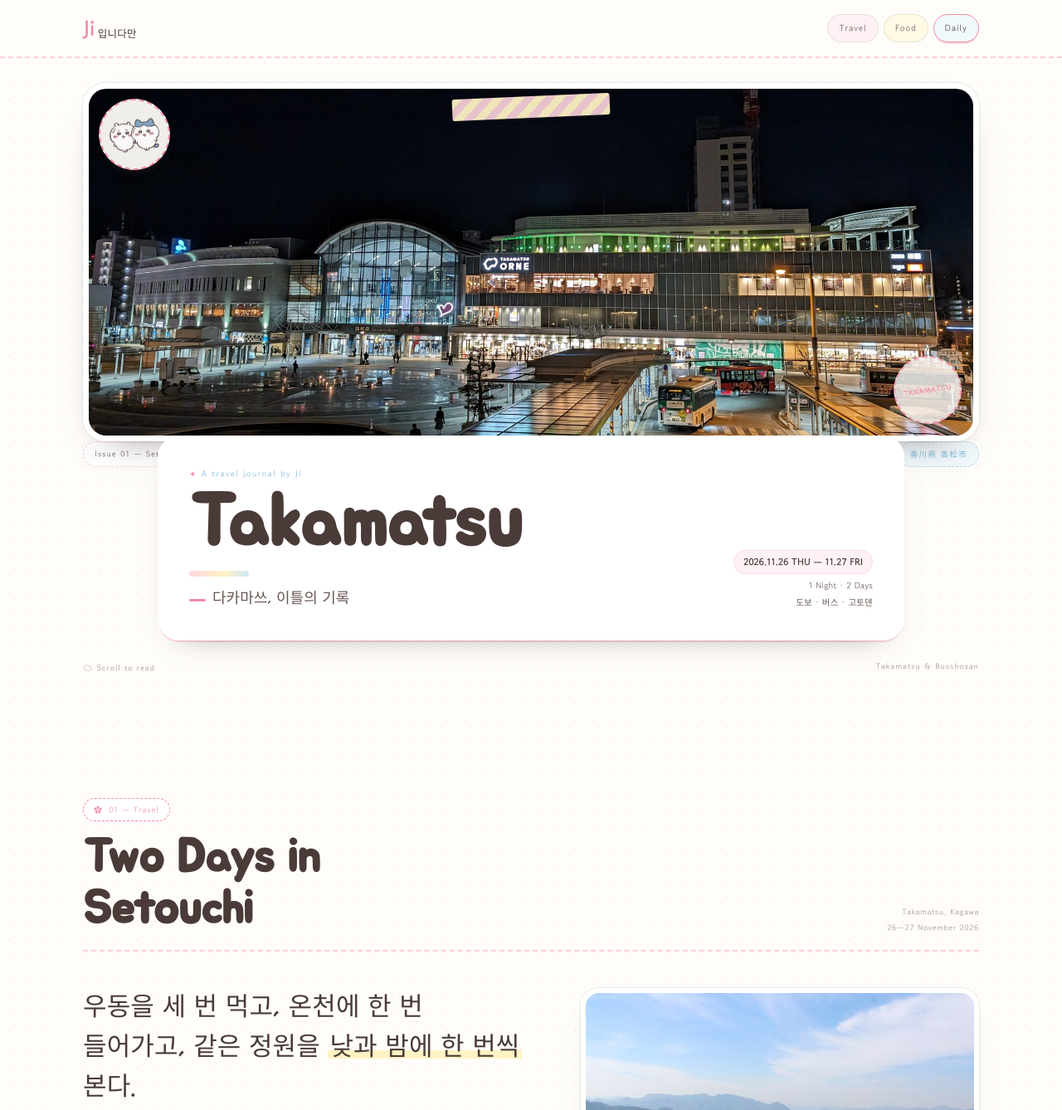
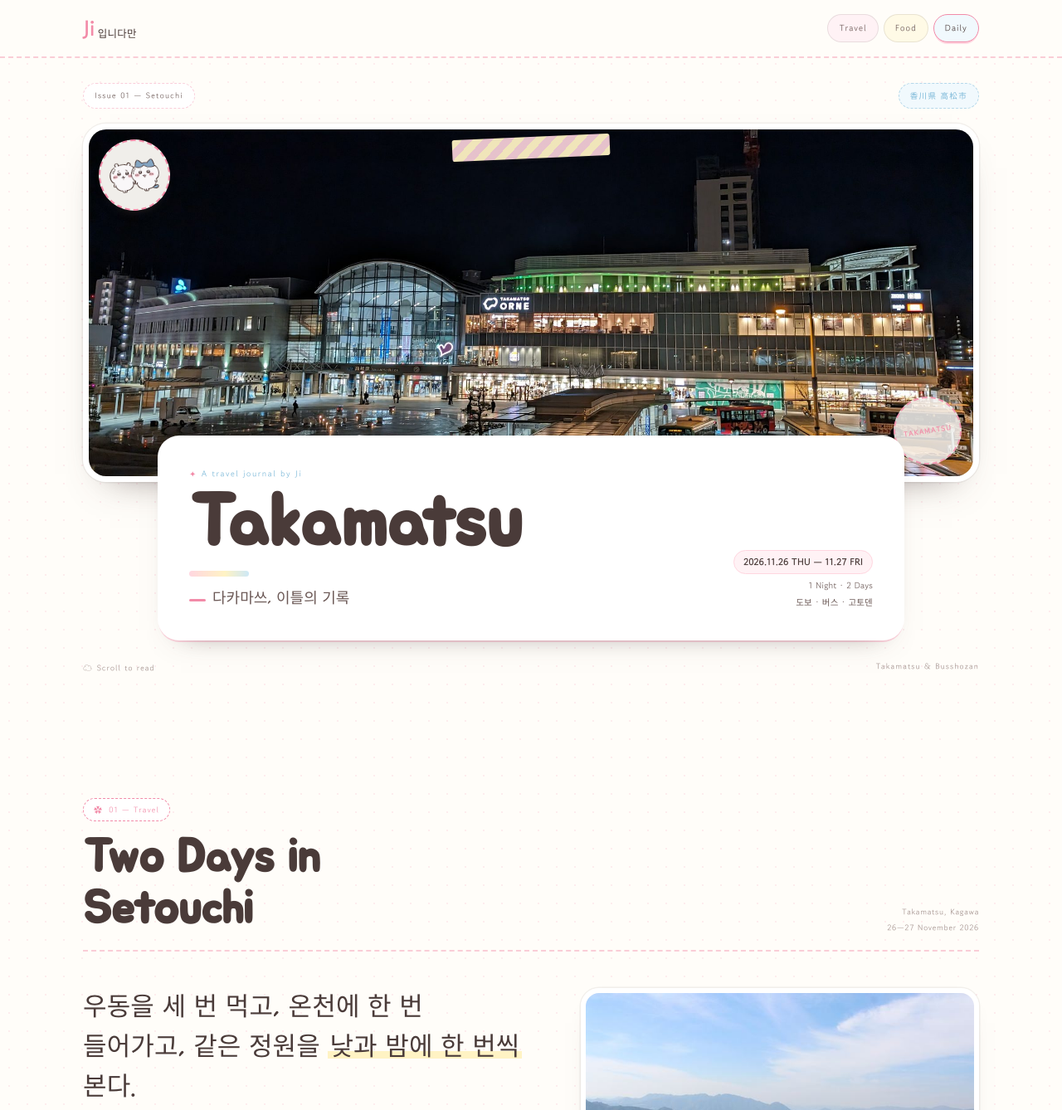
Before and after one commit to kmj562888/-, a plain HTML site: page index.html in a window 1280 px wide. Shown: the top 1338 px of the page at 83% size. Drawn offline with Linux system fonts and the light colour scheme; a web font is replaced by a local one.

Commit message:
히어로 상단 칩 위치 정리, 섹션 여백·아카이브 카드 다듬기

```diff
--- a/assets/style.css
+++ b/assets/style.css
@@ -279,7 +279,7 @@ code{font-family:ui-monospace,SFMono-Regular,Menlo,monospace;font-size:.92em;bac
 }
 .lede em{
   font-style:normal;
-  background:linear-gradient(transparent 60%,var(--butter) 60%,var(--butter) 94%,transparent 94%);
+  background:linear-gradient(transparent 66%,var(--butter) 66%,var(--butter) 94%,transparent 94%);
   padding:0 2px;
 }
 .prose p{margin:0 0 14px;font-size:14px;line-height:2;color:var(--body);max-width:38em}
@@ -730,7 +730,7 @@ figcaption{
 
 .archive{display:grid;grid-template-columns:repeat(4,minmax(0,1fr));gap:10px}
 .arc{
-  min-height:200px;padding:clamp(14px,2vw,22px);
+  min-height:168px;padding:clamp(14px,2vw,22px);
   display:flex;flex-direction:column;justify-content:space-between;gap:16px;
   background:var(--white);border:1.5px dashed var(--line-dash);border-radius:20px;
 }
--- a/index.html
+++ b/index.html
@@ -38,16 +38,16 @@
 </header>
 
 <header class="hero" id="top">
+  <div class="hero-top">
+    <span>Issue 01 — Setouchi</span>
+    <span>香川県 高松市</span>
+  </div>
   <div class="hero-media">
     <img src="images/hero-takamatsu.jpg"
          srcset="images/hero-takamatsu-700.jpg 700w, images/hero-takamatsu.jpg 2000w"
          sizes="100vw" width="2000" height="1506" fetchpriority="high" decoding="async"
          alt="밤의 다카마쓰역. 유리로 된 역사와 광장, 버스 정류장에 불이 켜져 있다.">
     <span class="hero-sticker"><img src="images/chii-pair.png" alt="" aria-hidden="true" width="300" height="196" decoding="async"></span>
-  </div>
-  <div class="hero-top">
-    <span>Issue 01 — Setouchi</span>
-    <span>香川県 高松市</span>
   </div>
   <div class="hero-in">
     <div>
```
